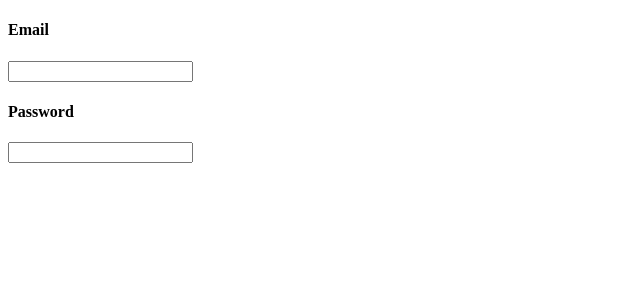
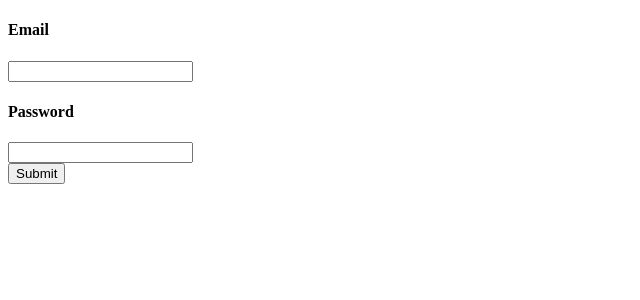
Before and after one commit to temmietope/react-authentication, a React (Create React App) app: page /login in a window 1280 px wide. Shown: the top 300 px of the page, without its empty margins (0-640 px from the left). Built offline with nearby package versions, Linux system fonts and the light colour scheme.

Commit message:
authenticate user and lead them to the profile page

```diff
--- a/src/component/Login.js
+++ b/src/component/Login.js
@@ -1,38 +1,56 @@
-import React, {Component} from "react";
+import React, { Component } from "react";
 
-class Login extends Component{
-    // async onSubmit(){
-    //     const response = await fetch("https://authuserapi.herokuapp.com/register", {
-    //         method: "post",
-    //         headers: {
-    //           Authorization: `${localStorage.setItem("authToken")}`,
-    //           "Content-Type": "application/json"
-    //         },
-    //         body: JSON.stringify({
-    //           name,
-    //           username,
-    //           password,
-    //           email,
-    //           address,
+class Login extends Component {
+  state = {
+    email: "",
+    password: ""
+  };
+  onChange = e => {
+    this.setState({
+      [e.target.name]: e.target.value
+    });
+  };
+  async onSubmit(e) {
+    e.preventDefault();
+    const { email, password } = this.state;
+    await fetch("https://authuserapi.herokuapp.com/login", {
+      method: "post",
+      headers: {
+        "Content-Type": "application/json"
+      },
+      body: JSON.stringify({
+        email,
+        password
+      })
+    })
+      .then(res => res.json())
+      .then(res => {
+        console.log(res);
+        if (!res.success) {
+          alert("User does not exist. Register");
+        }
+        localStorage.setItem("authToken", res.token);
+        this.props.history.push("/profile");
+      });
+  }
 
-    //         })
-    //       }).then(res => res.json());
-    // }
-
-    render(){
-        return(
-            <form onSubmit={(e) => {
-                this.onSubmit(e);
-              }}>
-
-                <h4>Email</h4>
-                <input type="email"/>
-                <h4>Password</h4>
-                <input type="password"/>
-
-            </form>
-        )
-    }
+  render() {
+    return (
+      <form
+        onSubmit={e => {
+          this.onSubmit(e);
+        }}
+      >
+        <h4>Email</h4>
+        <input type="email" ref="email" onChange={this.onChange} />
+        <h4>Password</h4>
+        <input type="password" ref="password" onChange={this.onChange} />
+        <div className="submit">
+          <input type="submit" value="Submit" className="btn" />
+        </div>
+      </form>
+    );
+  }
 }
 
-export default Login
+export default Login;
```
